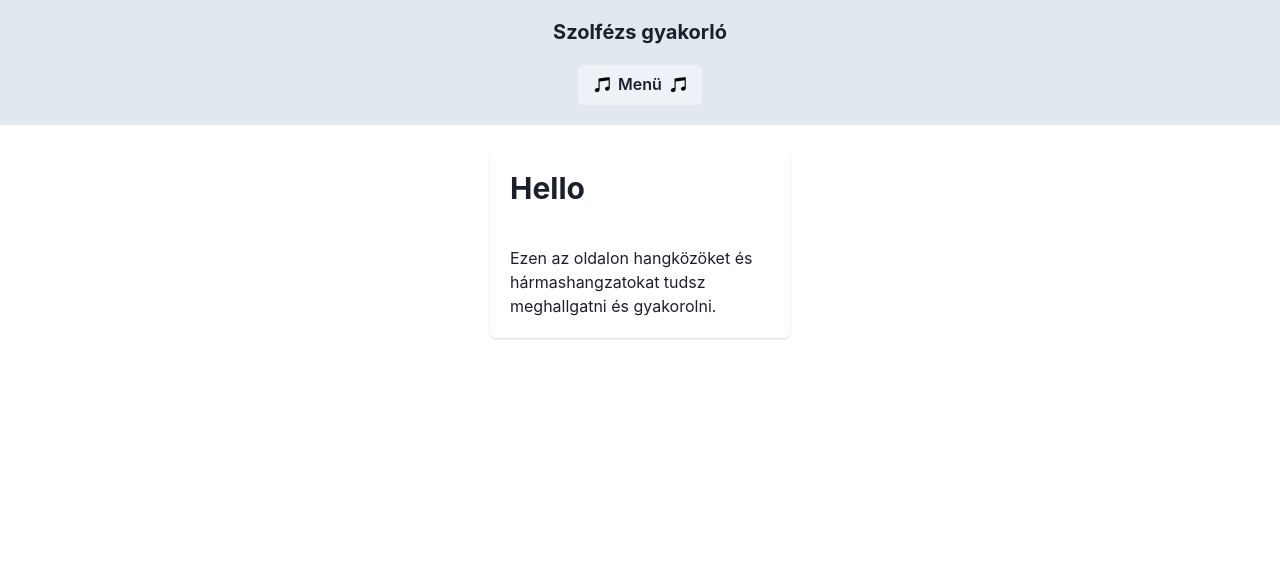
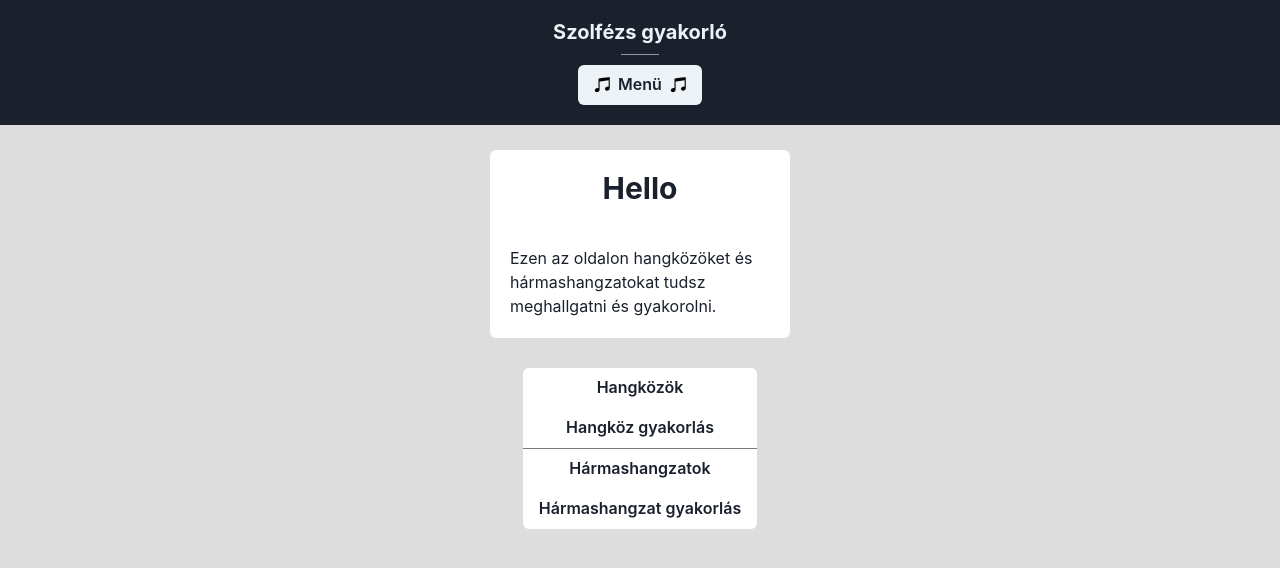
Before and after one commit to orsi-k/szolfezs_gyakorlo, a React (Create React App) app: page / in a window 1280 px wide. Shown: the top 568 px of the page. Built offline with nearby package versions, Linux system fonts and the light colour scheme; what tonal would draw is missing.

Commit message:
Add some styling to make it less ugly

```diff
--- a/src/components/interval-component.tsx
+++ b/src/components/interval-component.tsx
@@ -20,8 +20,10 @@ const IntervalComponent = ({ startNote, isTest, interval }: IntervalProps) => {
 
   return (
     <div style={{ width: "180px" }}>
-      <Card border="1px" borderColor="gray.200">
-        <CardHeader fontWeight="bold">{showInterval ? interval.hun : "??"}</CardHeader>
+      <Card variant="filled" bg="white" border="0px" borderRadius="xl">
+        <CardHeader bg="gray.100" borderTopLeftRadius="inherit" borderTopRightRadius="inherit" fontWeight="bold" textAlign="center">
+          {showInterval ? interval.hun : "??"}
+        </CardHeader>
         <CardBody>
           Alaphang: {startNote}
           <br />
@@ -31,11 +33,15 @@ const IntervalComponent = ({ startNote, isTest, interval }: IntervalProps) => {
             Együtt:
             <Midi key={startNote + interval.en} notation={`L: 1\n [ ${abcStartNote} ${abcEndNote} ]`} />
           </div>
-          <div style={{ display: "flex", flexDirection: "row", gap: "5px" }}>
+          <div style={{ display: "flex", flexDirection: "row", gap: "5px", marginBottom: "10px" }}>
             Külön:
             <Midi key={startNote + interval.en} notation={`L: 1/2\n ${abcStartNote} ${abcEndNote} `} />
           </div>
-          {isTest && <Button onClick={() => setShowInterval(true)}>Show</Button>}
+          {isTest && (
+            <Button w="100%" onClick={() => setShowInterval(true)}>
+              Felfed
+            </Button>
+          )}
         </CardBody>
       </Card>
     </div>
--- a/src/components/navbar-component.tsx
+++ b/src/components/navbar-component.tsx
@@ -4,15 +4,15 @@ import { Link, Outlet } from "react-router-dom";
 const Navbar = () => {
   return (
     <Flex direction="column">
-      <Flex direction="column" backgroundColor="gray.200" p="20px" flexShrink={0} w="100%" h="" pos="fixed" zIndex="1">
+      <Flex direction="column" backgroundColor="gray.800" p="20px" flexShrink={0} w="100%" h="" pos="fixed" zIndex="1">
         <Link to={`/`} style={{ alignSelf: "center" }}>
-          <Heading size="md">Szolfézs gyakorló</Heading>
+          <Heading size="md" color="gray.100">Szolfézs gyakorló</Heading>
         </Link>
-        <Divider m="10px" w="70%" alignSelf="center" />
+        <Divider m="10px" w="3%" alignSelf="center" />
         <nav>
           <Flex dir="row" wrap="nowrap" justifyContent="center" gap="50px" zIndex="100">
             <Menu>
-              <MenuButton as={Button} leftIcon={<img src="note.png" alt="" />} rightIcon={<img src="note.png" alt="" />}>
+              <MenuButton as={Button} leftIcon={<img src="/note.png" alt="" />} rightIcon={<img src="/note.png" alt="" />}>
                 Menü
               </MenuButton>
               <MenuList>
--- a/src/components/triad-component.tsx
+++ b/src/components/triad-component.tsx
@@ -7,7 +7,7 @@ import { Card, CardHeader, CardBody, Button } from "@chakra-ui/react";
 import "../midi.css";
 import { TriadProps } from "../types";
 
-const TriadComponent = ({startNote, quality, isTest}: TriadProps) => {
+const TriadComponent = ({ startNote, quality, isTest }: TriadProps) => {
   const [showTriad, setShowTriad] = useState(!isTest);
   const intervals = Chord.getChord(quality.en, startNote).intervals;
   const middleNote = Note.get(Note.transpose(startNote, intervals[1])).name;
@@ -24,8 +24,10 @@ const TriadComponent = ({startNote, quality, isTest}: TriadProps) => {
 
   return (
     <div style={{ width: "180px" }}>
-      <Card border="1px" borderColor="gray.200">
-        <CardHeader fontWeight="bold">{showTriad ? `${startNote} ${quality.hun}` : "??"}</CardHeader>
+      <Card variant="filled" bg="white" border="0px" borderRadius="xl">
+        <CardHeader bg="gray.100" borderTopLeftRadius="inherit" borderTopRightRadius="inherit" fontWeight="bold" textAlign="center">
+          {showTriad ? `${startNote} ${quality.hun}` : "??"}
+        </CardHeader>
         <CardBody>
           Alaphang: {startNote}
           <br />
@@ -37,11 +39,15 @@ const TriadComponent = ({startNote, quality, isTest}: TriadProps) => {
             Együtt:
             <Midi key={quality.en} notation={`L: 1\n [ ${abcNotes[0]} ${abcNotes[1]} ${abcNotes[2]} ]`} />
           </div>
-          <div style={{ display: "flex", flexDirection: "row", gap: "5px" }}>
+          <div style={{ display: "flex", flexDirection: "row", gap: "5px", marginBottom: "10px" }}>
             Külön:
             <Midi key={quality.en} notation={`L: 1/2\n ${abcNotes[0]} ${abcNotes[1]} ${abcNotes[2]} `} />
           </div>
-          {isTest && <Button onClick={() => setShowTriad(true)}>Show</Button>}
+          {isTest && (
+            <Button w="100%" onClick={() => setShowTriad(true)}>
+              Felfed
+            </Button>
+          )}
         </CardBody>
       </Card>
     </div>
--- a/src/index.css
+++ b/src/index.css
@@ -5,6 +5,7 @@ body {
     sans-serif;
   -webkit-font-smoothing: antialiased;
   -moz-osx-font-smoothing: grayscale;
+  background-color: #DDDDDD !important;
 }
 
 code {
--- a/src/routes/home.tsx
+++ b/src/routes/home.tsx
@@ -1,15 +1,31 @@
-import { Card, CardBody, CardHeader, Center, Heading } from "@chakra-ui/react";
+import { Button, Card, CardBody, CardHeader, Center, Divider, Flex, Heading } from "@chakra-ui/react";
+import { Link } from "react-router-dom";
 
 const Home = () => {
   return (
-    <Center w="100%">
-      <Card align="center center" maxW="300px">
+    <Center w="100%" flexDirection="column">
+      <Card variant="filled" bg="white" align="center center" maxW="300px">
         <CardHeader>
-          <Heading as="h1" size="lg">
+          <Heading as="h1" size="lg" textAlign="center">
             Hello
           </Heading>
         </CardHeader>
         <CardBody>Ezen az oldalon hangközöket és hármashangzatokat tudsz meghallgatni és gyakorolni.</CardBody>
+      </Card>
+      <Card m="30px" variant="filled" bg="white" align="center center" maxW="300px">
+        <Button variant="filled">
+          <Link to={`/intervals`}>Hangközök</Link>
+        </Button>
+        <Button variant="filled">
+          <Link to={`/intervals/test`}>Hangköz gyakorlás</Link>
+        </Button>
+        <Divider></Divider>
+        <Button variant="filled">
+          <Link to={`/triads`}>Hármashangzatok</Link>
+        </Button>
+        <Button variant="filled">
+          <Link to={`/triads/test`}>Hármashangzat gyakorlás</Link>
+        </Button>
       </Card>
     </Center>
   );
--- a/src/routes/intervals-page.tsx
+++ b/src/routes/intervals-page.tsx
@@ -13,7 +13,7 @@ const IntervalsPage = () => {
     <Flex direction="column" maxW="800px" margin="auto">
       <Flex paddingBottom="30px" align="baseline" margin="auto">
         <label htmlFor="startingNote">Válassz alaphangot:</label>
-        <Select id="startingNote" marginLeft="10px" w="150px" onChange={(e) => setStartingNote(Note.get(e.target.value))}>
+        <Select bg="white" id="startingNote" marginLeft="10px" w="150px" onChange={(e) => setStartingNote(Note.get(e.target.value))}>
           <option key={"C4"} value={"C4"}>
             C4
           </option>
--- a/src/routes/intervals-test-page.tsx
+++ b/src/routes/intervals-test-page.tsx
@@ -1,4 +1,4 @@
-import { Box, Button, Text } from "@chakra-ui/react";
+import { Button, Flex, Heading } from "@chakra-ui/react";
 import { useState } from "react";
 import { Note } from "tonal";
 
@@ -15,11 +15,13 @@ const IntervalsTestPage = () => {
   };
 
   return (
-    <Box m="40px">
-      <Text m="10px">Listen, guess, click on show, new</Text>
+    <Flex direction="column" align="center">
+      <Heading size="md" m="25px">Hangköz felismerés</Heading>
       <IntervalComponent startNote={startingNote.name} interval={testInterval} isTest={true} />
-      <Button m="30px" onClick={randomizeInterval}>New</Button>
-    </Box>
+      <Button w="180px" m="30px" onClick={randomizeInterval}>
+        Következő
+      </Button>
+    </Flex>
   );
 };
 
--- a/src/routes/triads-page.tsx
+++ b/src/routes/triads-page.tsx
@@ -14,7 +14,7 @@ const TriadsPage = () => {
     <Flex direction="column" maxW="800px" margin="auto">
       <Flex paddingBottom="30px" align="baseline" margin="auto">
       <label htmlFor="startingNote">Válassz alaphangot:</label>
-        <Select id="startingNote" marginLeft="10px" w="150px" onChange={(e) => setStartingNote(Note.get(e.target.value))}>
+        <Select bg="white" id="startingNote" marginLeft="10px" w="150px" onChange={(e) => setStartingNote(Note.get(e.target.value))}>
           <option key={"C4"} value={"C4"}>
             C4
           </option>
--- a/src/routes/triads-test-page.tsx
+++ b/src/routes/triads-test-page.tsx
@@ -1,4 +1,4 @@
-import { Box, Button, Text } from "@chakra-ui/react";
+import { Button, Flex, Heading } from "@chakra-ui/react";
 import { useState } from "react";
 import { Note } from "tonal";
 
@@ -10,17 +10,19 @@ const TriadsTestPage = () => {
   const [testTriad, setTestTriad] = useState(triads[Math.floor(Math.random() * triads.length)]);
   const [startingNote, setStartingNote] = useState(Note.get(startingNotes[Math.floor(Math.random() * startingNotes.length)]));
 
-  const randomizeInterval = () => {
+  const randomizeTriad = () => {
     setTestTriad(triads[Math.floor(Math.random() * triads.length)]);
     setStartingNote(Note.get(startingNotes[Math.floor(Math.random() * startingNotes.length)]));
   };
 
   return (
-    <Box m="40px">
-      <Text m="10px">Listen, guess, click on show, new</Text>
+    <Flex direction="column" align="center">
+      <Heading size="md" m="25px">Hármashangzat felismerés</Heading>
       <TriadComponent startNote={startingNote.name} quality={testTriad} isTest={true} />
-      <Button m="30px" onClick={randomizeInterval}>New</Button>
-    </Box>
+      <Button w="180px" m="30px" onClick={randomizeTriad}>
+        Következő
+      </Button>
+    </Flex>
   );
 };
 
```
Also changed, not shown: 1 other file (tests, documents, lock files or other folders).
